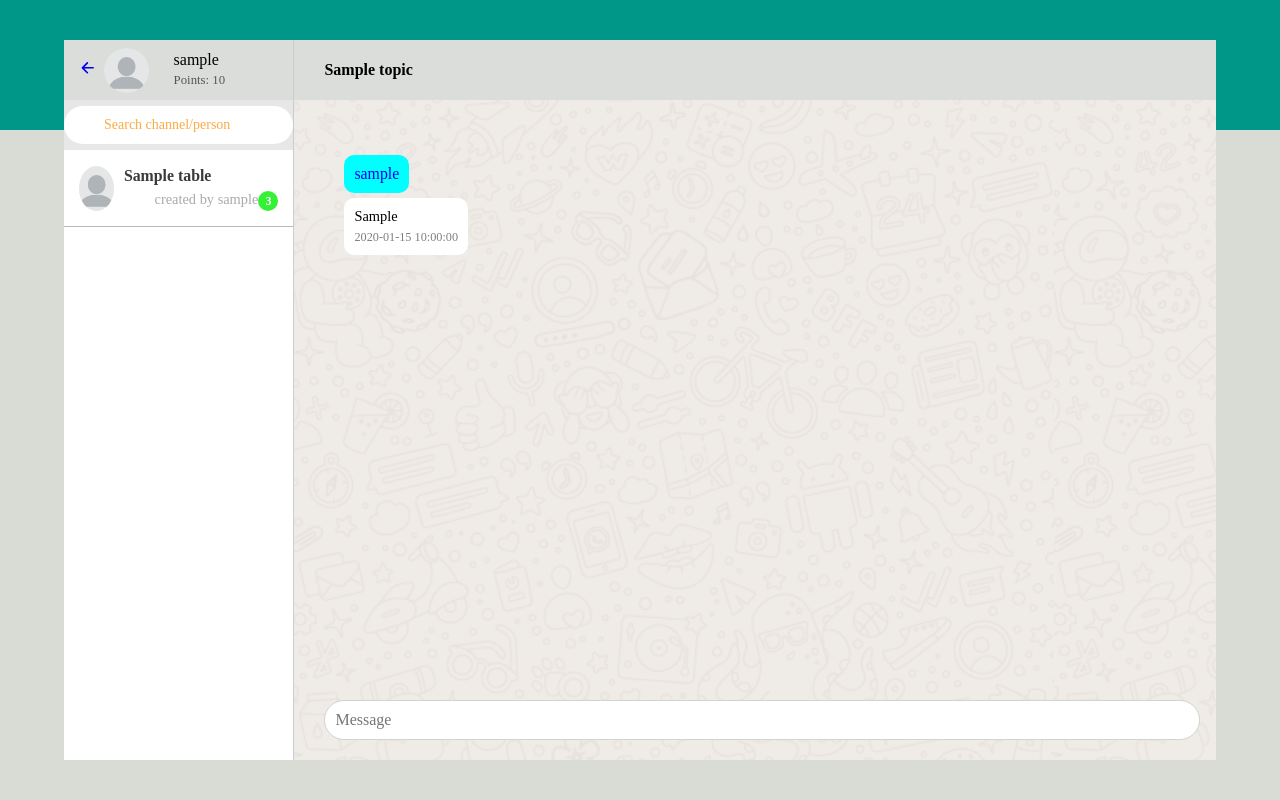
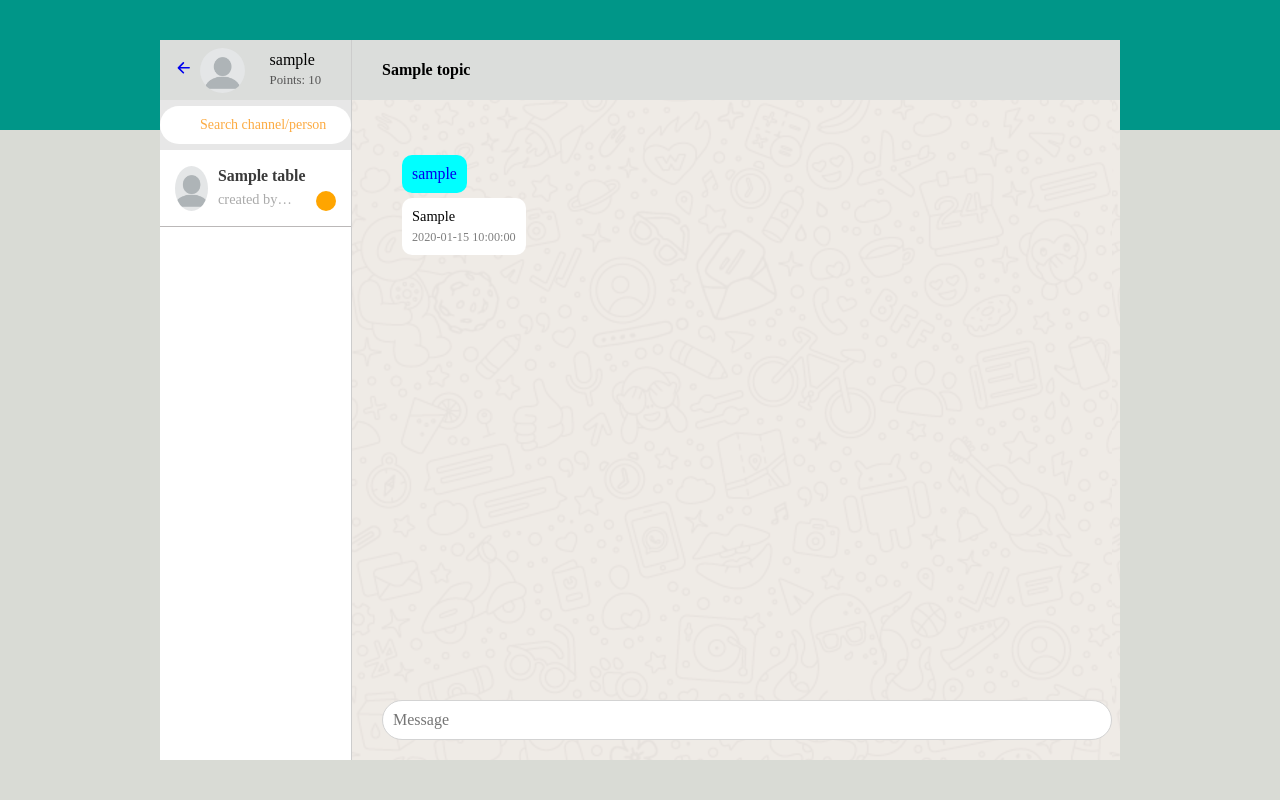
Before and after one commit to mohit-rathee/web-chat, a Flask app: template app/templates/channel_chat.html in a window 1280 px wide. Run offline with Flask 2, Linux system fonts and the light colour scheme; tables that the repository leaves empty hold one stand-in row (values such as "Sample post"); the template is opened without the code that fills it: values that come from a table or form of the project are taken from there, most other values are stand-ins (such as "Sample title", 1, 10 or a date in 2020).

Commit message:
you can delete channel

```diff
--- a/app/app.py
+++ b/app/app.py
@@ -127,12 +127,28 @@ def logout():
     print(session["id"])
     return redirect("login")
 
+
+@app.route('/delete/<Channel>' ,methods=["GET"])
+def delete_channel(Channel):
+    try:
+        data=channel.query.filter_by(name=Channel).first()
+        post=data.posts
+        for i in post:
+            db.session.delete(i)
+            db.session.commit()
+        db.session.delete(data)
+        db.session.commit()
+        session["channel"]=None
+    except:
+        return render_template("message.html",msg="no channel exist/can't delete")
+    return redirect('/')
+
+
 @app.route('/reset',methods=["POST"])
 def reset():
     try:
         post= posts.query.all()
         for i in post:
-            print(i)
             db.session.delete(i)
             db.session.commit()
         user = users.query.all()
@@ -141,7 +157,10 @@ def reset():
             db.session.commit()
         data = channel.query.all()
         for i in data:
-            print(i)
+            db.session.delete(i)
+            db.session.commit()
+        chat=chats.query.all()
+        for i in data:
             db.session.delete(i)
             db.session.commit()
         print("delete")
--- a/app/static/chat.css
+++ b/app/static/chat.css
@@ -16,7 +16,7 @@ body
 .container
 {
     position: relative;
-    width: 90%;
+    width: 75%;
     max-width: 100%;
     height: 90vh;
     background-color: white;
--- a/app/static/post.css
+++ b/app/static/post.css
@@ -16,7 +16,7 @@ body
 .container
 {
     position: relative;
-    width: 90%;
+    width: 75%;
     max-width: 100%;
     height: 90vh;
     background-color: white;
@@ -220,7 +220,7 @@ body
 }
 .message_p b
 {
-    background: rgb(53, 241, 53);
+    background: orange;
     color: white;
     min-width: 20px;
     height: 20px;
--- a/app/templates/channel_chat.html
+++ b/app/templates/channel_chat.html
@@ -41,7 +41,7 @@
                                 </div>
                                 <div class="message_p">
                                     <p>created by {{table.user.username}} </p>
-                                    <b>3</b>
+                                    <b onclick="location.href='/delete/{{table.name}}'"></b>
                                 </div>
                             </div>
                         </div>
@@ -57,7 +57,7 @@
                                 </div>
                                 <div class="message_p">
                                     <p>created by {{table.user.username}} </p>
-                                    <b>3</b>
+                                    <b onclick="location.href='/delete/{{table.name}}'"></b>
                                 </div>
                             </div>
                         </div>
```
